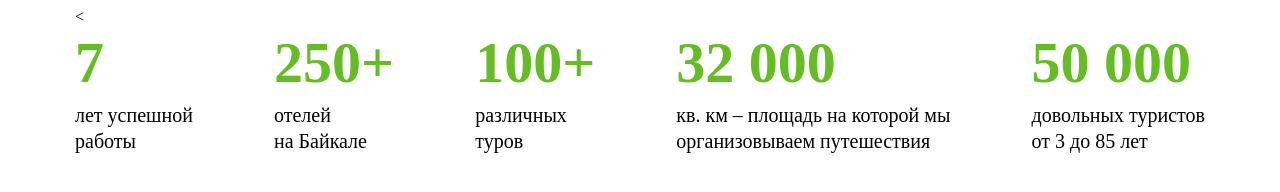
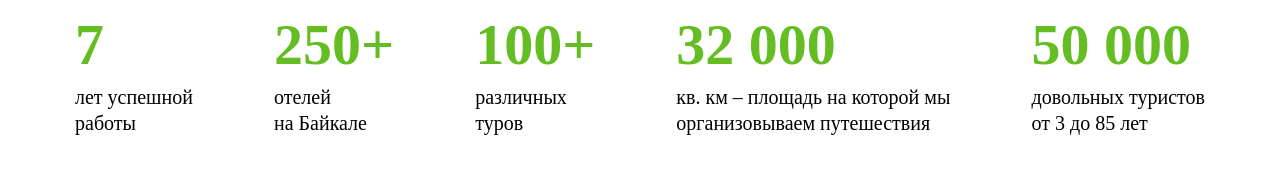
Before and after one commit to Yaroslav1918/38_3, a plain HTML site: page index.html in a window 1280 px wide. Drawn offline with Linux system fonts and the light colour scheme.

Commit message:
Update index.html

```diff
--- a/index.html
+++ b/index.html
@@ -9,9 +9,8 @@
 </head>
 <body>
     <section class="our-achievements">
-        <div class="container our-achievements"><
+        <div class="container our-achievements">
         <h2 class="visually-hidden">Наши достижения</h2>
-
     <ul class="list-preference">
 <li class="item">
  <p class="item-number">7</p>
```
